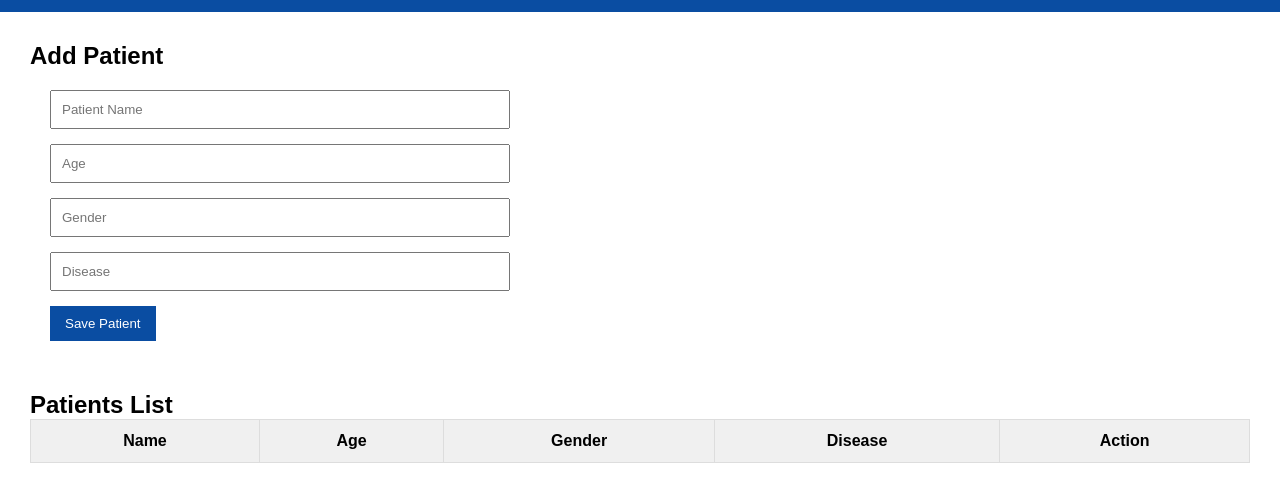
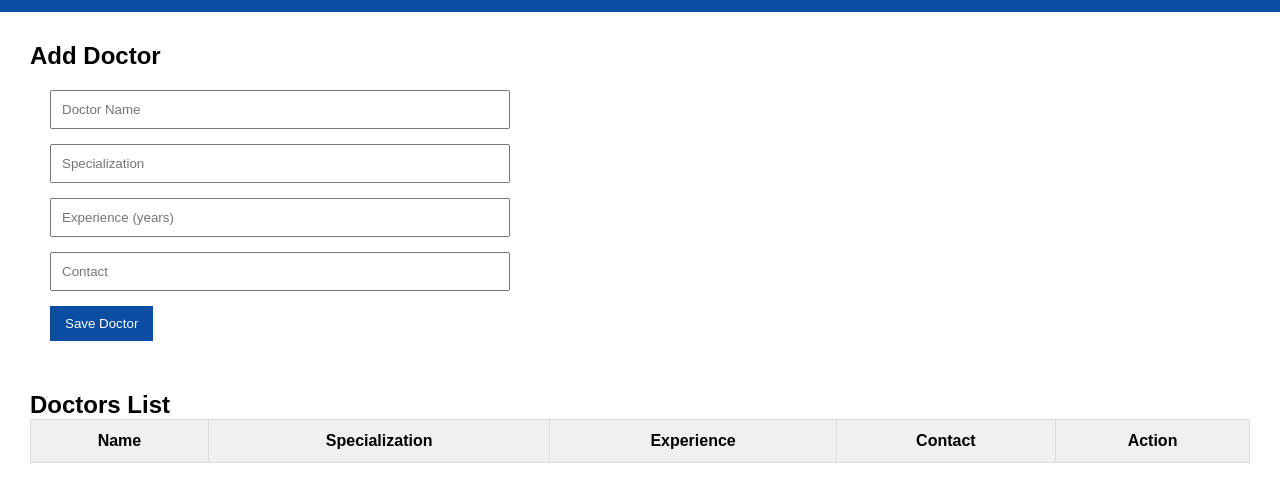
Before and after one commit to SKEL1NJA/hospital-management-system, a plain HTML site: page frontend/doctors.html in a window 1280 px wide. Shown: the part 55-556 px from the top of the page. Drawn offline with Linux system fonts and the light colour scheme; no server answers.

Commit message:
Fix doctors page UI and IDs

```diff
--- a/frontend/doctors.html
+++ b/frontend/doctors.html
@@ -3,7 +3,7 @@
 <head>
   <meta charset="UTF-8">
   <meta name="viewport" content="width=device-width, initial-scale=1.0">
-  <title>Patients | HMS</title>
+  <title>Doctors | HMS</title>
   <link rel="stylesheet" href="css/style.css">
 </head>
 <body>
@@ -19,29 +19,29 @@
 </header>
 
 <main class="container">
-    <h2>Add Patient</h2>
+  <h2>Add Doctor</h2>
 
-    <form class="form" id="patientForm">
-      <input type="text" name="name" placeholder="Patient Name" required>
-      <input type="number" name="age" placeholder="Age" required>
-      <input type="text" name="gender" placeholder="Gender" required>
-      <input type="text" name="disease" placeholder="Disease" required>
-      <button type="submit">Save Patient</button>
+  <form class="form" id="doctorForm">
+    <input type="text" placeholder="Doctor Name" required>
+    <input type="text" placeholder="Specialization" required>
+    <input type="number" placeholder="Experience (years)" required>
+    <input type="text" placeholder="Contact" required>
+    <button type="submit">Save Doctor</button>
   </form>
 
-    <h2>Patients List</h2>
+  <h2>Doctors List</h2>
 
   <table class="table">
     <thead>
       <tr>
         <th>Name</th>
-          <th>Age</th>
-          <th>Gender</th>
-          <th>Disease</th>
+        <th>Specialization</th>
+        <th>Experience</th>
+        <th>Contact</th>
         <th>Action</th>
       </tr>
     </thead>
-      <tbody id="patientsTableBody">
+    <tbody id="doctorsTableBody">
       <!-- Filled dynamically -->
     </tbody>
   </table>
```
Lines whose indentation alone changed are shown as unchanged.
